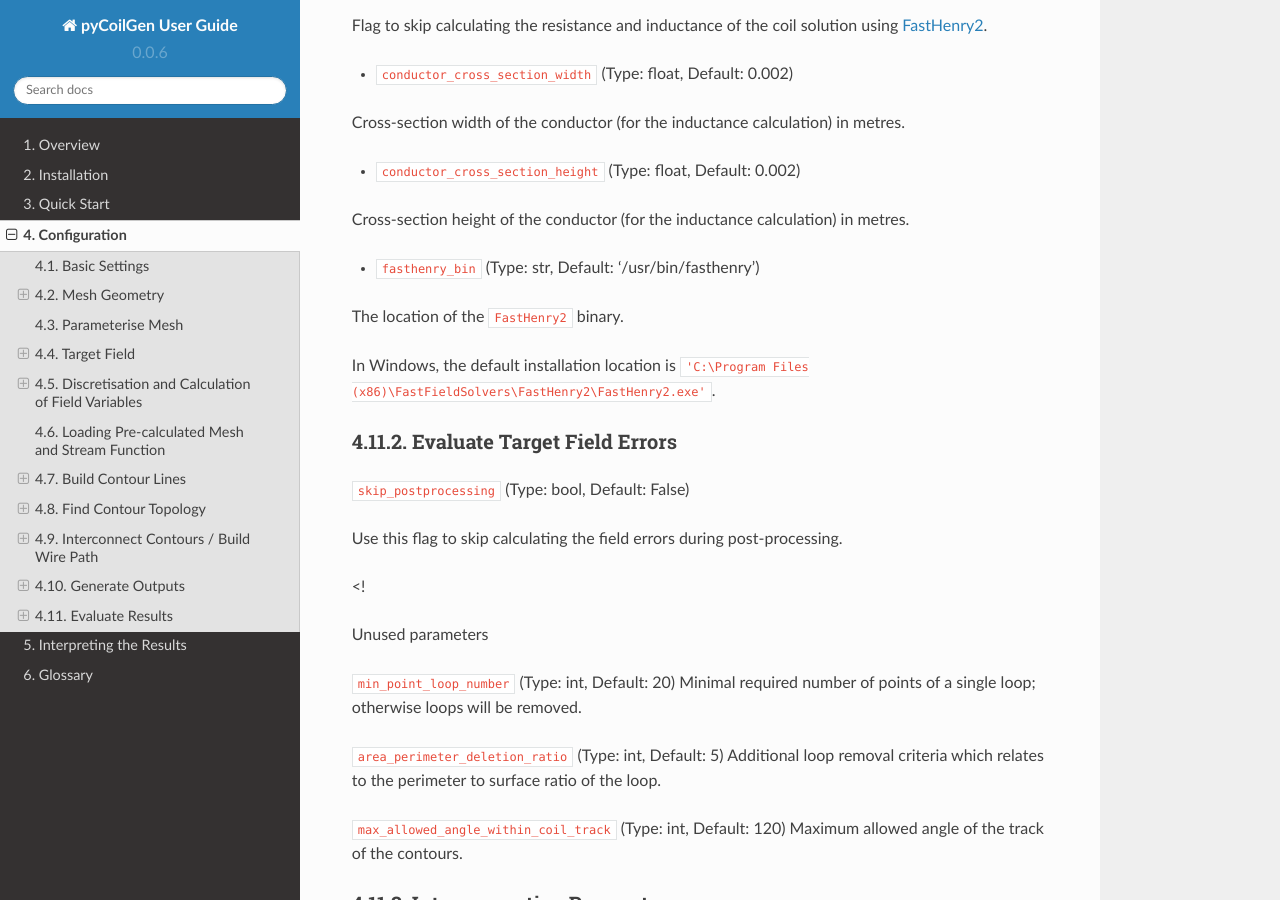
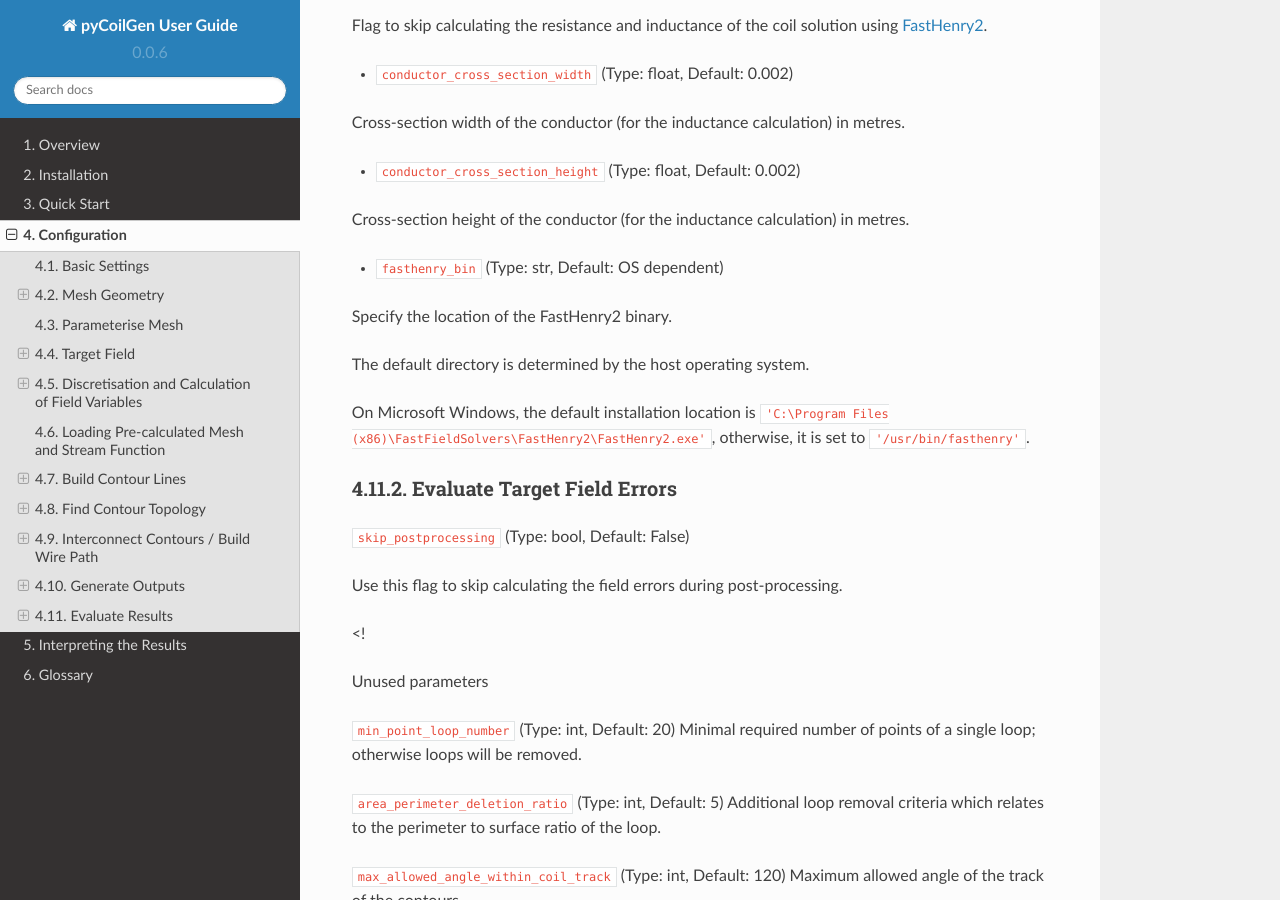
Before and after one commit to kev-m/pyCoilGen, a Sphinx documentation site: the page built from docs/source/configuration.md, in a window 1280 px wide and 900 px high, scrolled down 11113 px. Built offline with Sphinx 7.4.7 and the Read the Docs theme 2.0.0, drawn with Linux system fonts in a browser that asks for light colours.

Commit message:
Documenting platform detection

```diff
--- a/docs/source/configuration.md
+++ b/docs/source/configuration.md
@@ -435,11 +435,14 @@ Cross-section width of the conductor (for the inductance calculation) in metres.
 
 Cross-section height of the conductor (for the inductance calculation) in metres.
 
-- `fasthenry_bin` (Type: str, Default: '/usr/bin/fasthenry')
+- `fasthenry_bin` (Type: str, Default: OS dependent)
 
-The location of the `FastHenry2` binary.
+Specify the location of the FastHenry2 binary.
 
-In Windows, the default installation location is `'C:\Program Files (x86)\FastFieldSolvers\FastHenry2\FastHenry2.exe'`.
+The default directory is determined by the host operating system.
+
+On Microsoft Windows, the default installation location is `'C:\Program Files (x86)\FastFieldSolvers\FastHenry2\FastHenry2.exe'`,
+otherwise, it is set to `'/usr/bin/fasthenry'`.
 
 ### Evaluate Target Field Errors
 
```
